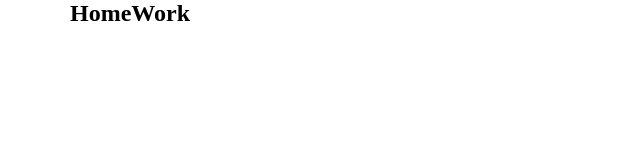
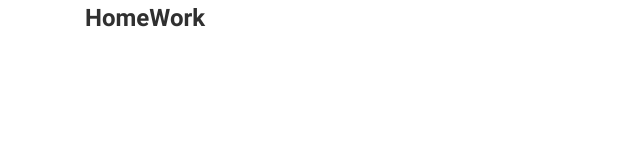
Before and after one commit to Heaven798/fe-basic, a plain HTML site: page index.html in a window 1280 px wide. Shown: the whole page, without its empty margins (0-640 px from the left). Drawn offline with Linux system fonts and the light colour scheme.

Commit message:
Add fonts

```diff
--- /dev/null
+++ b/fonts/font.css
@@ -0,0 +1,14 @@
+@font-face {
+  font-family: "Roboto";
+  src: url("Roboto-Regular.woff2") format("woff2"),
+    url("Roboto-Regular.woff") format("woff");
+  font-weight: 400;
+  font-style: normal;
+}
+@font-face {
+  font-family: "Roboto";
+  src: url("Roboto-Bold.woff2") format("woff2"),
+    url("Roboto-Bold.woff") format("woff");
+  font-weight: 700;
+  font-style: normal;
+}
--- a/index.html
+++ b/index.html
@@ -1,12 +1,13 @@
 <!DOCTYPE html>
-<html lang="ru">
+<html lang="en">
 
 <head>
     <meta charset="UTF-8">
     <meta http-equiv="X-UA-Compatible" content="IE=edge">
     <meta name="viewport" content="width=device-width, initial-scale=1.0">
+    <link rel="stylesheet" href="./fonts/font.css">
     <link rel="stylesheet" href="./styles/styles.css">
-    <title>HomeWorks</title>
+    <title>HomeWork</title>
 </head>
 
 <body>
--- a/styles/styles.css
+++ b/styles/styles.css
@@ -1,10 +1,19 @@
 * {
   margin: 0;
   padding: 0;
+  box-sizing: border-box;
 }
 
 img {
   max-width: 100%;
+}
+
+html {
+  font-family: "Roboto", sans-serif;
+  font-size: 16px;
+  font-weight: 400;
+  line-height: 1.5;
+  color: #303030;
 }
 
 .container {
```
Also changed, not shown: fonts/Roboto-Bold.woff (added), fonts/Roboto-Bold.woff2 (added), fonts/Roboto-Regular.woff (added), fonts/Roboto-Regular.woff2 (added).
